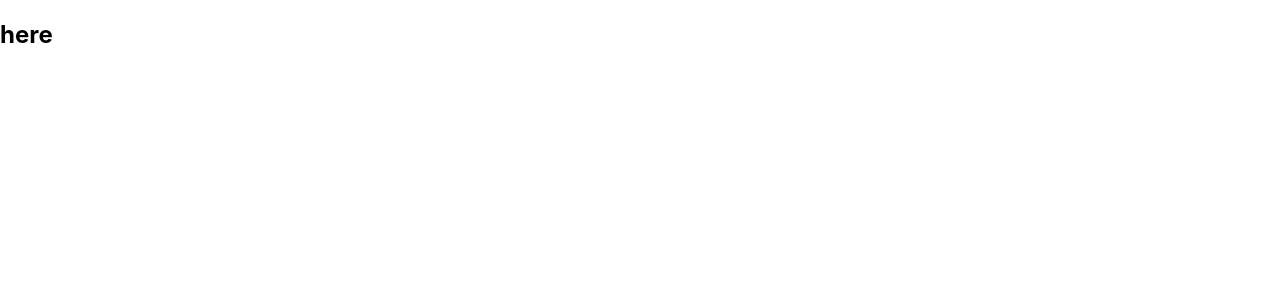
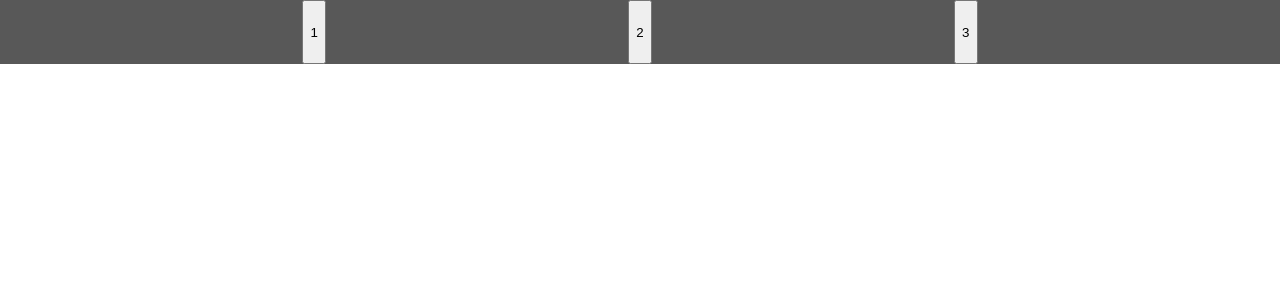
Before and after one commit to owenhallgren/stretch-project, a React (Create React App) app: page / in a window 1280 px wide. Shown: the top 300 px of the page. Built offline with nearby package versions, Linux system fonts and the light colour scheme.

Commit message:
Add basic Nav component

```diff
--- a/src/Components/App/App.js
+++ b/src/Components/App/App.js
@@ -1,4 +1,5 @@
 import React, { Component } from 'react';
+import Nav from '../Nav/Nav'
 import './App.css';
 
 class App extends Component {
@@ -8,9 +9,9 @@ class App extends Component {
 
   render() {
     return (
-      <section>
-        <h1>here</h1>
-      </section>
+      <main>
+        <Nav />
+      </main>
     )
   }
 }
--- a/src/Components/Nav/Nav.css
+++ b/src/Components/Nav/Nav.css
@@ -0,0 +1,6 @@
+nav {
+    background-color: rgb(88, 88, 88);
+    height: 8vh;
+    display: flex;
+    justify-content: space-evenly;
+}
--- a/src/Components/Nav/Nav.js
+++ b/src/Components/Nav/Nav.js
@@ -0,0 +1,14 @@
+import React from 'react';
+import './Nav.css'
+
+const Nav = () => {
+    return (
+        <nav>
+            <button>1</button>
+            <button>2</button>
+            <button>3</button>
+        </nav>
+    )
+}
+
+export default Nav;
```
